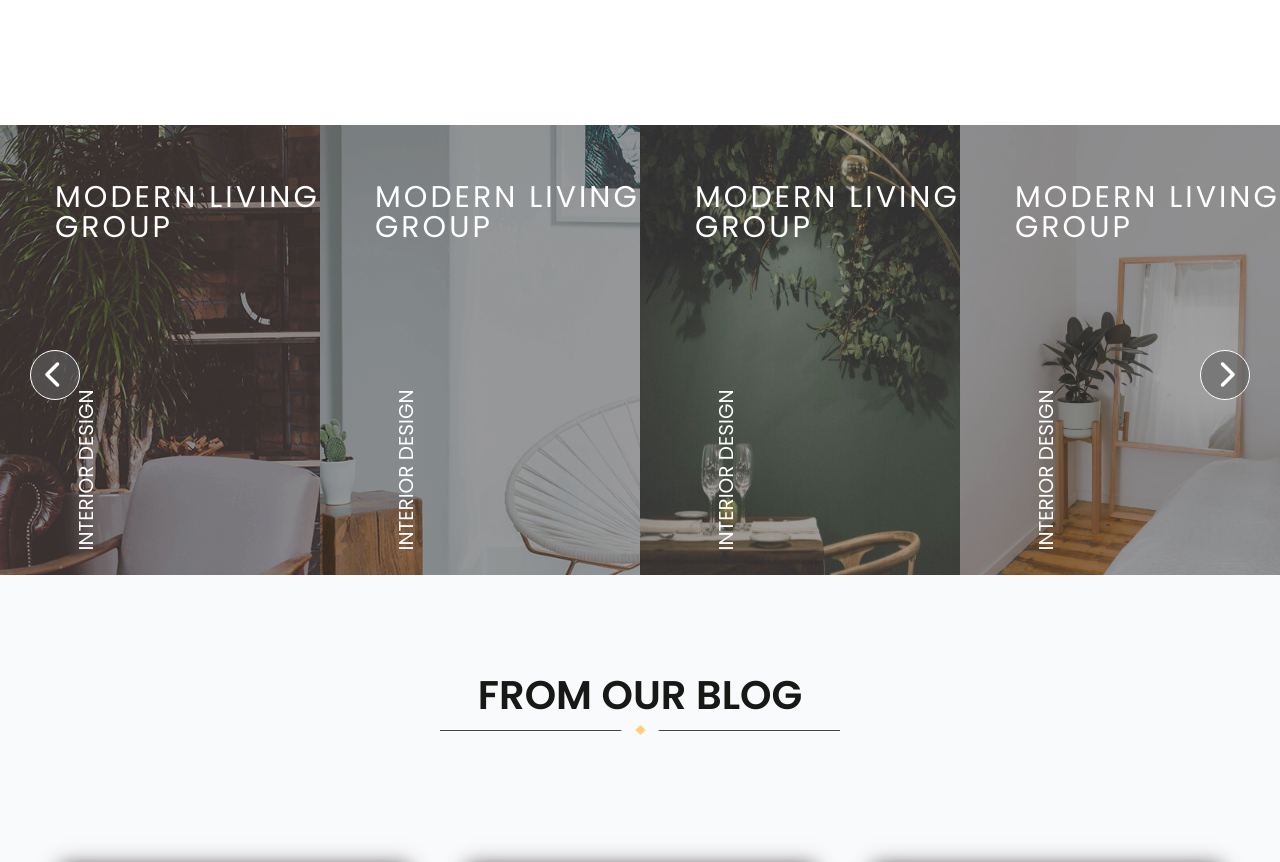
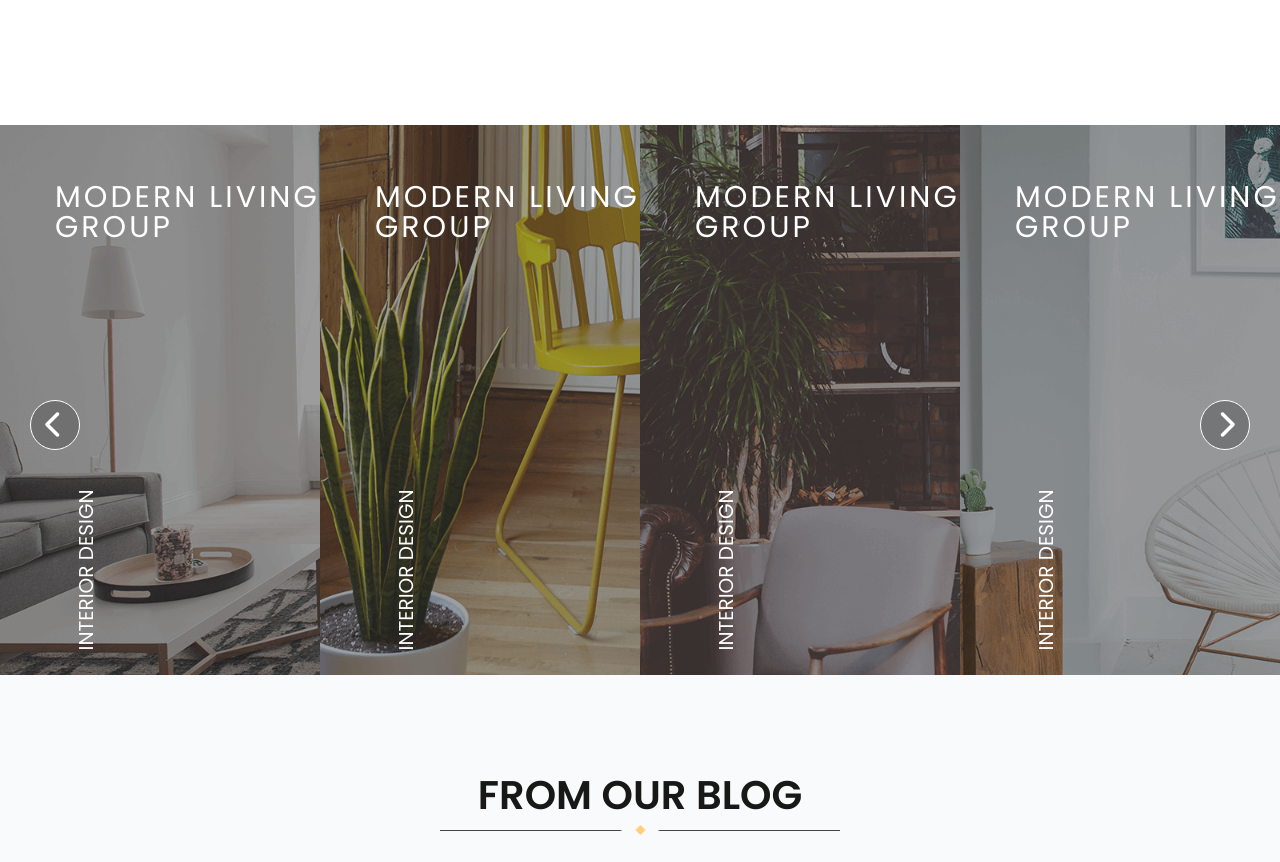
Before and after one commit to romanovich-k/BINO, a plain HTML site: page index.html in a window 1280 px wide. Shown: the part 4420-5282 px from the top of the page. Drawn offline with nearby package versions, Linux system fonts and the light colour scheme.

Commit message:
Add files via upload

```diff
--- a/css/style.css
+++ b/css/style.css
@@ -1294,7 +1294,7 @@ body {
 }
 .slider__content {
   width: 100%;
-  height: 450px;
+  height: 550px;
   overflow: hidden;
 }
 @media (max-width: 1200px) {
@@ -1318,7 +1318,7 @@ body {
   }
 }
 .slider__item {
-  height: 450px;
+  height: 550px;
   width: 300px;
   display: inline-block;
   padding: 57px 0 0 55px;
--- a/js/main.js
+++ b/js/main.js
@@ -4,7 +4,7 @@ $(document).ready(function(){
 	$('.slider__content').slick({
     slidesToShow: 4,
     slidesToScroll: 1,
-    autoplay: true,
+    autoplay: false,
     infinite: false,
     autoplaySpeed: 3000,
     nextArrow: $(".next"),
```
